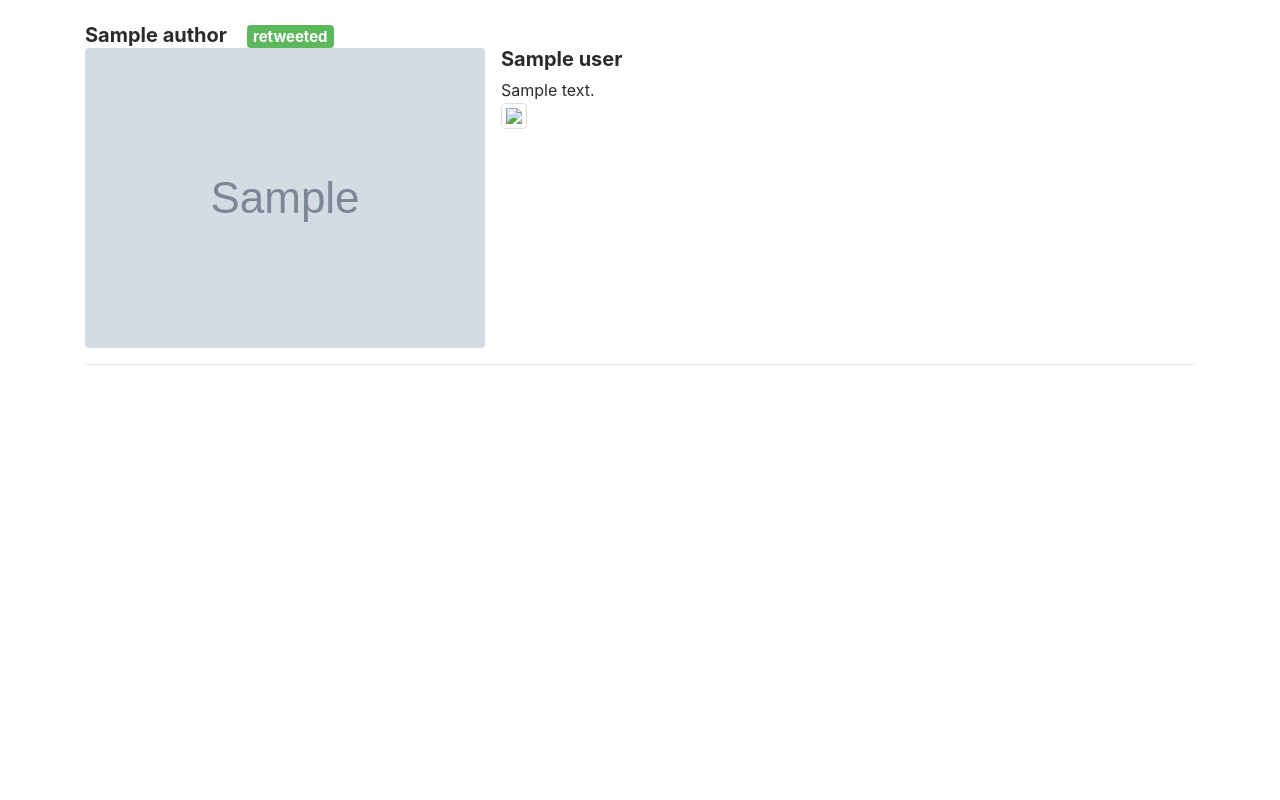
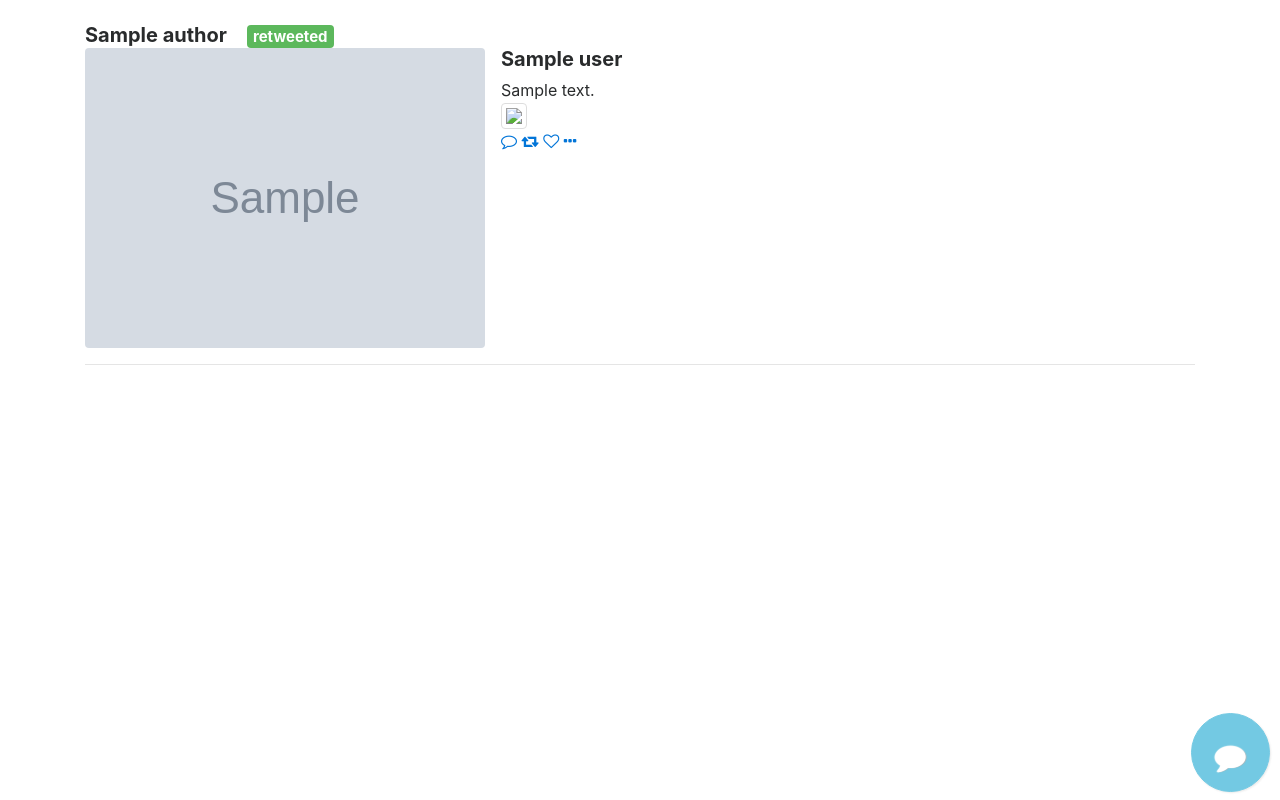
Before and after one commit to yudaishimanaka/TwiPy, a Flask app: template templates/index.html in a window 1280 px wide. Run offline with Flask 2, Linux system fonts and the light colour scheme; the template is opened without the code that fills it: most values are stand-ins (such as "Sample title", 1, 10 or a date in 2020); grey boxes marked "Sample" are stand-in pictures; parts of the project's set-up code (start-up, migrations or seed data) failed here and were passed over; some libraries are stand-ins or nearby versions.

Commit message:
fav機能の実装とツイート機能の実装

```diff
--- a/app.py
+++ b/app.py
@@ -82,6 +82,29 @@ def index():
         thread.start()
     return render_template('index.html', home_timeline=restapi_timeline())
 
+
+@app.route('/update_status', methods=['POST'])
+def tweet():
+    status = request.json['status']
+    api = tweepy.API(auth)
+    if status:
+        update_status = api.update_status(status)
+        return "Request OK"
+    else:
+        return "None data in Status"
+
+
+@app.route('/action_favorite', methods=['POST'])
+def action_like():
+    status_id = request.json['status_id']
+    api = tweepy.API(auth)
+    if status_id:
+        create_favorite = api.create_favorite(status_id)
+        return "Request OK"
+    else:
+        return "None data in Status"
+
+
 l = StdOutListner()
 
 if __name__ == '__main__':
--- a/package.json
+++ b/package.json
@@ -10,7 +10,11 @@
   "author": "",
   "license": "ISC",
   "dependencies": {
+    "jquery": "*",
     "request": "*",
     "request-promise": "*"
+  },
+  "devDependencies": {
+    "grunt": "^1.0.1"
   }
 }
--- /dev/null
+++ b/static/js/update.js
@@ -0,0 +1,31 @@
+$(function (){
+    $('#post_tweet').on('click', function() {
+        var s = $('#status').val();
+        $.ajax({
+            type: 'POST',
+            url: '/update_status',
+            data: JSON.stringify({ "status": s }),
+            contentType: 'application/json',
+            success: function(response){
+                console.log(response);
+            }
+        });
+    });
+});
+$(function (){
+    $('.like').click(function() {
+        var status_id = $(this).parent('div').parent('div').attr("id");
+        $.ajax({
+            type: 'POST',
+            url: '/action_favorite',
+            data: JSON.stringify({ "status_id": status_id}),
+            contentType: 'application/json',
+            success: function(response){
+                console.log(response)
+            }
+        })
+    })
+});
+$('#clear').on('click', function() {
+    $('#status').val("");
+});
--- a/templates/index.html
+++ b/templates/index.html
@@ -5,6 +5,7 @@
     <meta charset="utf-8">
     <meta name="viewport" content="width=device-width, initial-scale=1, shrink-to-fit=no">
     <link rel="stylesheet" href="static/css/bootstrap.min.css" integrity="sha384-rwoIResjU2yc3z8GV/NPeZWAv56rSmLldC3R/AZzGRnGxQQKnKkoFVhFQhNUwEyJ" crossorigin="anonymous">
+    <link href="//netdna.bootstrapcdn.com/font-awesome/4.0.3/css/font-awesome.min.css" rel="stylesheet">
     <link rel="stylesheet" href="https://cdnjs.cloudflare.com/ajax/libs/animate.css/3.5.2/animate.min.css">
     <script type="text/javascript" src="//code.jquery.com/jquery-1.8.2.min.js"></script>
     <script type="text/javascript" src="//cdnjs.cloudflare.com/ajax/libs/socket.io/1.3.5/socket.io.min.js"></script>
@@ -22,9 +23,9 @@
                 console.log(msg.data);
                 if(!('retweeted_status' in msg.data) && msg.data.is_quote_status == false){
                     if('media' in msg.data.entities){
-                        $('#tweet').prepend('<div class="media animated fadeInDown"><img class="d-flex mr-3 rounded" src="' + msg.data['user']['profile_image_url'] + '" alt="Generic placeholder image"><dib class="media-body"><h5 class="mt-0"><b>' + msg.data['user']['name'] + '</b></h5>' + msg.data['text'] + '<br><a href="' + msg.data['entities']['media'][0]['url'] + '"><img src="' + msg.data['entities']['media'][0]['media_url'] + '" class="img-thumbnail"></a></div></div><hr>').html();
+                        $('#tweet').prepend('<div class="media animated fadeInDown"><img class="d-flex mr-3 rounded" src="' + msg.data['user']['profile_image_url'] + '" alt="Generic placeholder image"><dib class="media-body"><h5 class="mt-0"><b>' + msg.data['user']['name'] + '</b></h5>' + msg.data['text'] + '<br><a href="' + msg.data['entities']['media'][0]['url'] + '"><img src="' + msg.data['entities']['media'][0]['media_url'] + '" class="img-thumbnail"></a></div></div><hr>');
                     }else{
-                        $('#tweet').prepend('<div class="media animated fadeInDown"><img class="d-flex mr-3 rounded" src="' + msg.data['user']['profile_image_url'] + '" alt="Generic placeholder image"><dib class="media-body"><h5 class="mt-0"><b>' + msg.data['user']['name'] + '</b></h5>' + msg.data['text'] + '</div></div><hr>').html();
+                        $('#tweet').prepend('<div class="media animated fadeInDown"><img class="d-flex mr-3 rounded" src="' + msg.data['user']['profile_image_url'] + '" alt="Generic placeholder image"><dib class="media-body"><h5 class="mt-0"><b>' + msg.data['user']['name'] + '</b></h5>' + msg.data['text'] + '</div></div><hr>');
                     }
                 }else if(!('retweeted_status' in msg.data) && msg.data.is_quote_status == true){
                     if('media' in msg.data.quoted_status.entities){
@@ -33,7 +34,7 @@
                         $('#tweet').prepend('<div class="media animated fadeInDown"><img class="d-flex mr-3 rounded" src="' + msg.data['user']['profile_image_url'] + '" alt="Generic placeholder image"><div class="media-body"><h5 class="mt-0"><b>' + msg.data['user']['name'] + '</b></h5>' + msg.data['text'] + '<div class="card card-outline-success"><div class="card-block"><blockquote class="card-blockquote"><div class="media mt-3"><a class="d-flex pr-3" href="#"><img class="d-flex mr-3 rounded" src="' + msg.data['quoted_status']['user']['profile_image_url'] + '" alt="Generic placeholder image"></a><div class="media-body"><h5 class="mt-0"><b>' + msg.data['quoted_status']['user']['name'] + '</b></h5>' + msg.data['quoted_status']['text'] + '</div></div></blockquote></div></div></div></div><hr>');
                     }
                 }else{
-                    if('media' in msg.data.entities){
+                    if('media' in msg.data.retweeted_status.entities){
                         $('#tweet').prepend('<div class="animated fadeInDown"><h5 class="mt-0" style="display:inline"><b>' + msg.data['user']['name'] + '　</b><span class="badge badge-success">retweeted</span></h5><div class="media"><img class="d-flex mr-3 rounded" src="' + msg.data['retweeted_status']['user']['profile_image_url'] + '" alt="Generic placeholder image"><div class="media-body"><h5 class="mt-0"><b>' + msg.data['retweeted_status']['user']['name'] + '</b></h5>' + msg.data['retweeted_status']['text'] + '<br><a href="' + msg.data['retweeted_status']['entities']['media'][0]['url'] + '"><img src="' + msg.data['retweeted_status']['entities']['media'][0]['media_url'] + '" class="img-thumbnail"></a></div></div><hr></div>');
                     }else{
                         $('#tweet').prepend('<div class="animated fadeInDown"><h5 class="mt-0" style="display:inline"><b>' + msg.data['user']['name'] + '　</b><span class="badge badge-success">retweeted</span></h5><div class="media"><img class="d-flex mr-3 rounded" src="' + msg.data['retweeted_status']['user']['profile_image_url'] + '" alt="Generic placeholder image"><div class="media-body"><h5 class="mt-0"><b>' + msg.data['retweeted_status']['user']['name'] + '</b></h5>' + msg.data['retweeted_status']['text'] + '</div></div><hr></div>');
@@ -41,6 +42,9 @@
                 }
             });
         });
+        $('#myModal').on('shown.bs.modal', function () {
+            $('#myInput').focus()
+        })
     </script>
     <style>
         ::-webkit-scrollbar {
@@ -54,6 +58,32 @@
             border-radius: 10px;
             -webkit-box-shadow: inset 0 0 6px rgba(0,0,0,0.5);
         }
+        .tweet {
+             position: fixed;
+             bottom: 8px;
+             right: 10px;
+
+             padding:2pt;
+             filter:alpha(opacity=85);
+             -moz-opacity:0.85;
+             -khtml-opacity: 0.85;
+             opacity:0.85;
+
+             text-shadow: 0 -1px 1px #FFF, -1px 0 1px #FFF, 1px 0 1px #aaa;
+             -webkit-box-shadow: 1px 1px 2px #E7E7E7;
+             -moz-box-shadow: 1px 1px 2px #E7E7E7;
+             -webkit-border-radius: 3px;
+             -moz-border-radius: 3px;
+        }
+        .btn-circle-lg {
+            width: 79px;
+            height: 79px;
+            text-align: center;
+            padding: 13px 0;
+            font-size: 30px;
+            line-height: 2.00;
+            border-radius: 70px;
+        }
     </style>
 </head>
 <body>
@@ -62,7 +92,7 @@
         <div id="tweet" class="animated fadeInDown">
         {% for data in home_timeline %}
             {% if not data.retweeted_status and data.is_quote_status == False %}
-                <div class="media">
+                <div class="media" id="{{ data.id_str }}">
                     <img class="d-flex mr-3 rounded" src="{{ data.author.profile_image_url }}" alt="Generic placeholder image">
                     <div class="media-body">
                         <h5 class="mt-0"><b>{{ data.author.name }}</b></h5>
@@ -70,11 +100,16 @@
                         {% if data.entities.media %}
                         <a href="{{ data.entities.media.0.url }}" target="_blank"><img src="{{ data.entities.media.0.media_url }}" class="img-thumbnail"></a>
                         {% endif %}
+                        <br>
+                        <a href="#reply" class="reply"><i class="fa fa-comment-o" aria-hidden="true"></i></a>
+                        <a href="#retweet" class="retweet"><i class="fa fa-retweet" aria-hidden="true"></i></a>
+                        <a href="#like" class="like"><i class="fa fa-heart-o" aria-hidden="true"></i></a>
+                        <a href="#setting" class="setting"><i class="fa fa-ellipsis-h" aria-hidden="true"></i></a>
                     </div>
                 </div>
                 <hr>
-            {% elif data.is_quote_status == True %}
-                <div class="media">
+            {% elif data.is_quote_status == True and data.quoted_status %}
+                <div class="media" id="{{ data.id_str }}">
                     <img class="d-flex mr-3 rounded" src="{{ data.author.profile_image_url }}" alt="Generic placeholder image">
                     <div class="media-body">
                         <h5 class="mt-0"><b>{{ data.author.name }}</b></h5>
@@ -95,17 +130,22 @@
                                             {% if data.quoted_status.entities.media %}
                                             <a href="{{ data.quoted_status.entities.media.0.url }}" target="_blank"><img src="{{ data.quoted_status.entities.media.0.media_url }}" class="img-thumbnail"></a>
                                             {% endif %}
+                                            <br>
                                         </div>
                                     </div>
                                 </blockquote>
                             </div>
                         </div>
+                        <br><a href="#reply" class="reply"><i class="fa fa-comment-o" aria-hidden="true"></i></a>
+                        <a href="#retweet" class="retweet"><i class="fa fa-retweet" aria-hidden="true"></i></a>
+                        <a href="#like" class="like"><i class="fa fa-heart-o" aria-hidden="true"></i></a>
+                        <a href="#setting" class="setting"><i class="fa fa-ellipsis-h" aria-hidden="true"></i></a>
                     </div>
                 </div>
                 <hr>
             {% else %}
                 <h5 class="mt-0" style="display:inline"><b>{{ data.author.name }}</b>　<span class="badge badge-success">retweeted</span></h5>
-                <div class="media">
+                <div class="media" id="{{ data.id_str }}">
                     <img class="d-flex mr-3 rounded" src="{{ data.retweeted_status.user.profile_image_url }}" alt="Generic placeholder image">
                     <div class="media-body">
                         <h5 class="mt-0"><b>{{ data.retweeted_status.user.name }}</b></h5>
@@ -113,6 +153,11 @@
                         {% if data.retweeted_status.entities.media %}
                         <a href="{{ data.retweeted_status.entities.media.0.url }}" target="_blank"><img src="{{ data.retweeted_status.entities.media.0.media_url }}" class="img-thumbnail"></a>
                         {% endif %}
+                        <br>
+                        <a href="#reply" class="reply"><i class="fa fa-comment-o" aria-hidden="true"></i></a>
+                        <a href="#retweet" class="retweet"><i class="fa fa-retweet" aria-hidden="true"></i></a>
+                        <a href="#like" class="like"><i class="fa fa-heart-o" aria-hidden="true"></i></a>
+                        <a href="#setting" class="setting"><i class="fa fa-ellipsis-h" aria-hidden="true"></i></a>
                     </div>
                 </div>
                 <hr>
@@ -120,8 +165,30 @@
         {% endfor %}
         </div>
     </div>
-    <script src="https://code.jquery.com/jquery-3.1.1.slim.min.js" integrity="sha384-A7FZj7v+d/sdmMqp/nOQwliLvUsJfDHW+k9Omg/a/EheAdgtzNs3hpfag6Ed950n" crossorigin="anonymous"></script>
+    <a href="#aboutModal" data-toggle="modal" data-target="#myModal" class="btn btn-circle-lg btn-info tweet"><span class="fa fa-comment"></span></a>
+    <div class="modal fade" id="myModal" tabindex="-1" role="dialog" aria-labelledby="exampleModalLabel" aria-hidden="true">
+        <div class="modal-dialog" role="document">
+            <div class="modal-content">
+                <div class="modal-header">
+                    <h5 class="modal-title" id="exampleModalLabel">ツイートする</h5>
+                    <button type="button" class="close" data-dismiss="modal" aria-label="Close">
+                        <span aria-hidden="true">&times;</span>
+                    </button>
+                </div>
+                <div class="modal-body">
+                    <textarea id="status" class="form-control" rows="4" autocomplete="off"></textarea>
+                </div>
+                <div class="modal-footer">
+                    <button id="clear" type="button" class="btn btn-secondary" data-dismiss="modal">キャンセル</button>
+                    <button id="post_tweet" type="button" class="btn btn-primary">ツイート</button>
+                </div>
+            </div>
+        </div>
+    </div>
+    <script src="https://code.jquery.com/jquery-2.2.3.js"></script>
+    <script src="https://code.jquery.com/jquery-3.1.1.min.js" crossorigin="anonymous"></script>
     <script src="https://cdnjs.cloudflare.com/ajax/libs/tether/1.4.0/js/tether.min.js" integrity="sha384-DztdAPBWPRXSA/3eYEEUWrWCy7G5KFbe8fFjk5JAIxUYHKkDx6Qin1DkWx51bBrb" crossorigin="anonymous"></script>
     <script src="https://maxcdn.bootstrapcdn.com/bootstrap/4.0.0-alpha.6/js/bootstrap.min.js" integrity="sha384-vBWWzlZJ8ea9aCX4pEW3rVHjgjt7zpkNpZk+02D9phzyeVkE+jo0ieGizqPLForn" crossorigin="anonymous"></script>
+    <script src="static/js/update.js" crossorigin="anonymous"></script>
 </body>
 </html>
```
Also changed, not shown: package-lock.json.
